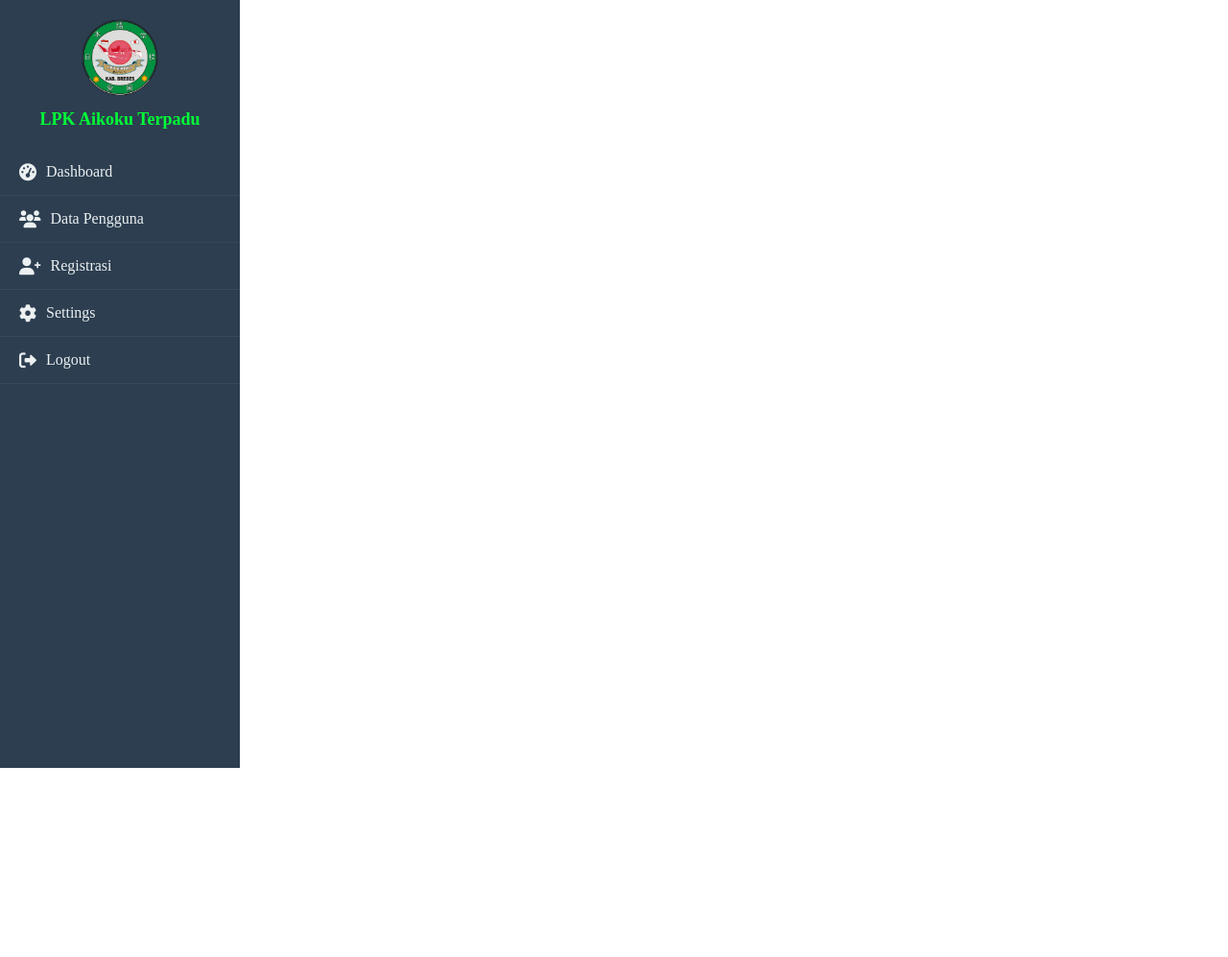
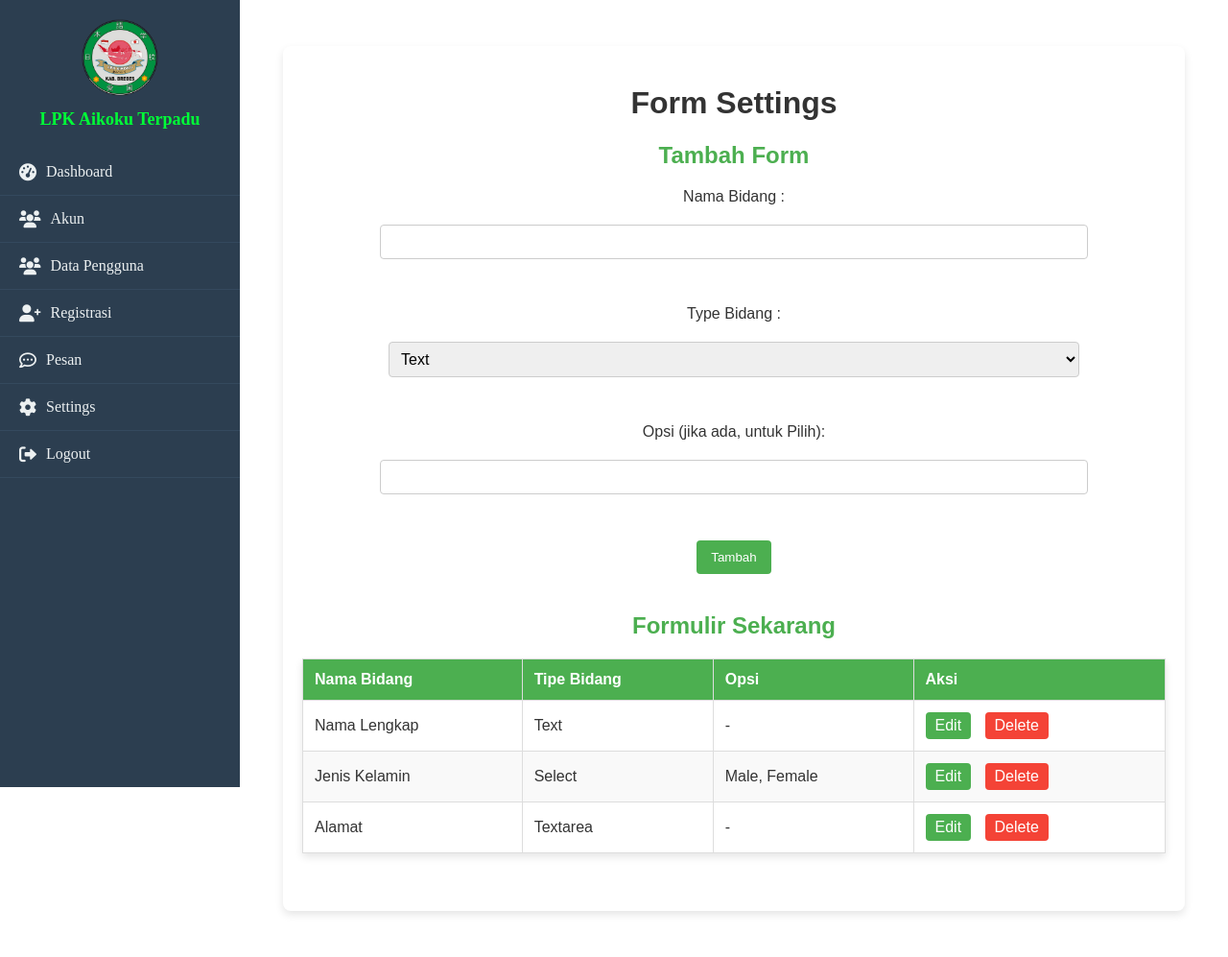
Before and after one commit to MuhammadBaehaqi/website_company_profile_lpk_aikoku_terpadu, a PHP site: page /settings.php in a window 1280 px wide. Shown: the whole page at 96% size. Before the commit the page ends 800 px from the top, so only its background shows below. Run offline with PHP 8.4, Linux system fonts and the light colour scheme; a user stored in the database is signed in; some libraries are stand-ins or nearby versions.

```diff
--- a/contact.php
+++ b/contact.php
@@ -9,6 +9,10 @@
     <link rel="Icon" href="img/logo.png" type="image/x-Icon">
     <script src="https://unpkg.com/@phosphor-icons/web"></script>
     <link rel="stylesheet" href="https://cdnjs.cloudflare.com/ajax/libs/font-awesome/6.0.0-beta3/css/all.min.css">
+    <style>/* Contact Container */
+
+
+</style>
 </head>
 
 <body>
@@ -79,7 +83,7 @@ dalam layout grid. -->
             <!-- allowfullscreen: untuk ditampilkan dalam mode layar penuh. -->
             <iframe src="https://www.google.com/maps/embed?pb=!1m18!1m12!1m3!1d3357.4110305641657!2d108.97572757419275!3d-6.912507667651758!2m3!1f0!2f0!3f0!3m2!1i1024!2i768!4f13.1!3m3!1m2!1s0x2e6fa5af84c2ae8d%3A0x6d0eb4890eba578f!2sLPK%20AIKOKU%20TERPADU!5e1!3m2!1sid!2sid!4v1730649739920!5m2!1sid!2sid" allowfullscreen></iframe>
         </div>
-    </div>
+
 
     <?php include 'footer.php'; ?>
 </body>
--- a/form.php
+++ b/form.php
@@ -4,7 +4,7 @@
     <meta charset="UTF-8">
     <meta name="viewport" content="width=device-width, initial-scale=1.0">
     <title>Pendaftaran</title>
-    <link rel="stylesheet" href="style.css">
+
     <link rel="Icon" href="img/logo.png" type="image/x-Icon">
     <script src="https://unpkg.com/@phosphor-icons/web"></script>
     <link rel="stylesheet" href="https://cdnjs.cloudflare.com/ajax/libs/font-awesome/6.0.0-beta3/css/all.min.css">
@@ -279,7 +279,7 @@
 			<option value="ENGINEERING">Engineering</option>
 	</div>
 
-  <select class="form-group">
+  <div class="form-group">
       <label for="pendidikan_terakhir">Pendidikan Terakhir:</label>
       <select id="pendidikan_terakhir" name="kirim_pendidikan_terakhir">
         <option value="">Pilih Pendidikan Terakhir</option>
@@ -295,7 +295,7 @@
         <option value="S2">S2</option>
         <option value="S3">S3</option>
       </select>
-    </select>
+</div>
 
     <div class="form-group">
       <label for="pengalaman_kerja">Pengalaman Kerja:</label>
--- a/index.php
+++ b/index.php
@@ -15,7 +15,7 @@
   <!-- Navbar -->
   <?php include('navbar.php'); ?>
   <div class="header-text">
-
+    <h1>LPK AIKOKU TERPADU <br>愛国テレパデｳ</h1>
     <p>Pusat Pelatihan Bahasa Jepang Terbaik untuk Mewujudkan </p>
     <p>Impian Berkarir Di Jepang Bersama LPK Aikoku Terpadu</p>
   </div>
--- a/login.php
+++ b/login.php
@@ -30,7 +30,6 @@ if ($_SERVER['REQUEST_METHOD'] === 'POST') {
     }
     $stmt->close();
 }
-
 ?>
 
 <!DOCTYPE html>
--- a/settings.php
+++ b/settings.php
@@ -13,179 +13,229 @@ include 'sidebar.php';
     font-family: Arial, sans-serif;
 }
 
-/* Dashboard Header */
-.dashboard-header {
-    margin-bottom: 20px;
-    text-align: center;
-}
-.dashboard-title {
-    font-size: 2rem;
-    color: #2c3e50;
+<!DOCTYPE html>
+<html lang="en">
+<head>
+    <meta charset="UTF-8">
+    <meta name="viewport" content="width=device-width, initial-scale=1.0">
+    <title>Admin Dashboard</title>
+<style>
+body {
+    font-family: Arial, sans-serif;
     margin: 0;
-}
-.dashboard-header p {
-    font-size: 1.2rem;
-    color: #7f8c8d;
-    margin: 10px 0 0;
+    padding: 0;
+    background-color: #f4f4f4;
 }
 
-/* Stats Container */
-.stats-container {
-    display: grid;
-    grid-template-columns: repeat(auto-fill, minmax(200px, 1fr));
-    gap: 20px;
-    margin-bottom: 20px;
-}
-.stat-card {
-    background-color: #3498db;
-    color: #fff;
+.main-content {
     padding: 20px;
-    border-radius: 8px;
-    text-align: center;
-    box-shadow: 0 2px 5px rgba(0, 0, 0, 0.1);
-    transition: transform 0.2s ease, box-shadow 0.2s ease;
-}
-.stat-card h3 {
-    margin: 0 0 10px;
-    font-size: 1.2rem;
-    font-weight: bold;
-}
-.stat-card .number {
-    font-size: 2rem;
-    font-weight: bold;
-}
-.stat-card:hover {
-    transform: translateY(-5px);
-    box-shadow: 0 4px 10px rgba(0, 0, 0, 0.2);
+    background-color: #fff;
+    color: #333;
+    font-family: Arial, sans-serif;
+    margin-left: 250px; /* Sesuaikan dengan lebar sidebar */
 }
 
-/* Recent Activity */
-.recent-activity {
-    background-color: #ecf0f1;
+
+.container {
+    max-width: 900px;
+    margin: 20px auto;
     padding: 20px;
+    background-color: white;
     border-radius: 8px;
-    box-shadow: 0 2px 5px rgba(0, 0, 0, 0.1);
+    box-shadow: 0 4px 8px rgba(0, 0, 0, 0.1);
+
 }
-.recent-activity h2 {
-    margin: 0 0 15px;
-    font-size: 1.5rem;
-    color: #2c3e50;
+
+
+header h1 {
+    text-align: center;
+    color: #333;
 }
-.activity-list {
-    list-style: none;
-    padding: 0;
-    margin: 0;
+
+/* Section Styling */
+.add-form, .form-list {
+    margin-bottom: 40px;
 }
-.activity-item {
-    padding: 10px;
-    background-color: #fff;
-    margin-bottom: 10px;
+
+h2 {
+    text-align: center;
+    color: #4CAF50;
+}
+
+/* Form Styling */
+form {
+    display: flex;
+    flex-direction: column;
+    align-items: center;
+    gap: 15px;
+}
+
+input, select {
+    width: 80%;
+    padding: 8px;
+    font-size: 1em;
+    border: 1px solid #ccc;
     border-radius: 4px;
-    box-shadow: 0 1px 3px rgba(0, 0, 0, 0.1);
-    font-size: 1rem;
-    color: #34495e;
-    transition: background-color 0.2s ease, box-shadow 0.2s ease;
+    margin-top: 5px;
 }
-.activity-item:hover {
-    background-color: #dcdde1;
-    box-shadow: 0 2px 6px rgba(0, 0, 0, 0.15);
+
+button {
+    padding: 10px 15px;
+    background-color: #4CAF50;
+    color: white;
+    border: none;
+    border-radius: 4px;
+    cursor: pointer;
+}
+
+button:hover {
+    background-color: #45a049;
+}
+
+/* Table Styling */
+table {
+    width: 100%;
+    border-collapse: collapse;
+    margin-top: 20px;
+    border-radius: 4px;
+    box-shadow: 0 4px 8px rgba(0, 0, 0, 0.1);
+}
+
+table, th, td {
+    border: 1px solid #ddd;
+}
+
+th, td {
+    padding: 12px;
+    text-align: left;
+}
+
+th {
+    background-color: #4CAF50;
+    color: white;
+}
+
+tr:nth-child(even) {
+    background-color: #f9f9f9;
+}
+
+button.edit-btn, button.delete-btn {
+    padding: 5px 10px;
+    font-size: 1em;
+    border-radius: 4px;
+    cursor: pointer;
+}
+
+button.edit-btn {
+    background-color:#4CAF50;
+    color: white;
+    margin-right: 10px;
+}
+
+button.edit-btn:hover {
+    background-color: #45a049;
+}
+
+button.delete-btn {
+    background-color: #f44336;
+    color: white;
+}
+
+button.delete-btn:hover {
+    background-color: #d32f2f;
+}
+@media (max-width: 768px) {
+    .sidebar {
+        width: 200px; /* Atur ulang ukuran sidebar */
+    }
+    .main-content, .container {
+        margin-left: 100px; /* Sesuaikan dengan sidebar lebih kecil */
+    }
+}
+
+@media (max-width: 480px) {
+    .sidebar {
+        width: 100px; /* Sidebar minimal untuk layar kecil */
+    }
+    .main-content, .container {
+        margin-left: 100px; /* Sesuaikan dengan lebar minimal sidebar */
+    }
 }
 
 </style>
 </head>
+<body>
    <div class="main-content">
+    <div class="container">
+        <header>
+            <h1>Form Settings</h1>
+        </header>
 
+        <!-- Form for adding new field -->
+        <section class="add-form">
+            <h2>Tambah Form</h2>
+            <form>
+                <label for="field_name">Nama Bidang :</label>
+                <input type="text" id="field_name" name="field_name" required><br>
 
-</div>
-     <!-- <style>
-    body {
-      font-family: Arial, sans-serif;
-      margin: 0;
-      padding: 0;
-      display: flex;
-    }
+                <label for="field_type">Type Bidang :</label>
+                <select id="field_type" name="field_type" required>
+                    <option value="text">Text</option>
+                    <option value="select">Select</option>
+                    <option value="textarea">Textarea</option>
+                </select><br>
 
-   .main-content {
-            flex-grow: 1;
-            padding: 20px;
-        }
-    h1 {
-      text-align: center;
-      margin-bottom: 30px;
-    }
+                <label for="options">Opsi (jika ada, untuk Pilih):</label>
+                <input type="text" id="options" name="options"><br>
 
-    table {
-      width: 100%;
-      border-collapse: collapse;
-      margin-bottom: 30px;
-    }
+                <button type="submit">Tambah</button>
+            </form>
+        </section>
 
-    th, td {
-      padding: 10px;
-      text-align: left;
-      border-bottom: 1px solid #ddd;
-    }
-
-    th {
-      background-color: #f2f2f2;
-    }
-
-    .btn-container {
-      text-align: right;
-      margin-bottom: 20px;
-    }
-
-    .btn {
-      background-color: #4CAF50;
-      color: white;
-      padding: 10px 20px;
-      border: none;
-      border-radius: 5px;
-      cursor: pointer;
-    }
-
-    .btn:hover {
-      background-color: #45a049;
-    }
-  </style>
-
- <div class="main-content">
-            <h1>Admin Settings</h1>
-    <div class="btn-container">
-      <button class="btn">Tambah Registrasi</button>
-    </div>
-
+        <!-- Table yang sudah ada -->
+        <section class="form-list">
+            <h2>Formulir Sekarang</h2>
             <table>
                 <thead>
                     <tr>
-          <th>ID</th>
-          <th>Name</th>
-          <th>Email</th>
-          <th>Registration Date</th>
-          <th>Actions</th>
+                        <th>Nama Bidang</th>
+                        <th>Tipe Bidang</th>
+                        <th>Opsi</th>
+                        <th>Aksi</th>
                     </tr>
                 </thead>
                 <tbody>
                     <tr>
-          <td>1</td>
-          <td>John Doe</td>
-          <td>john.doe@example.com</td>
-          <td>2023-04-15</td>
+                        <td>Nama Lengkap</td>
+                        <td>Text</td>
+                        <td>-</td>
                         <td>
-            <a href="#">Edit</a>
-            <a href="#">Delete</a>
+                            <button class="edit-btn">Edit</button>
+                            <button class="delete-btn">Delete</button>
                         </td>
                     </tr>
                     <tr>
-          <td>2</td>
-          <td>Jane Smith</td>
-          <td>jane.smith@example.com</td>
-          <td>2023-05-01</td>
+                        <td>Jenis Kelamin</td>
+                        <td>Select</td>
+                        <td>Male, Female</td>
                         <td>
-            <a href="#">Edit</a>
-            <a href="#">Delete</a>
+                            <button class="edit-btn">Edit</button>
+                            <button class="delete-btn">Delete</button>
+                        </td>
+                    </tr>
+                    <tr>
+                        <td>Alamat</td>
+                        <td>Textarea</td>
+                        <td>-</td>
+                        <td>
+                            <button class="edit-btn">Edit</button>
+                            <button class="delete-btn">Delete</button>
                         </td>
                     </tr>
                 </tbody>
             </table>
-  </div> -->
+        </section>
+    </div>
+    </div>
+</body>
+</html>
--- a/sidebar.php
+++ b/sidebar.php
@@ -82,8 +82,10 @@
     </div>
     <ul class="sidebar-menu">
         <li><a href="db_admin.php"><i class="fas fa-tachometer-alt"></i> Dashboard</a></li>
+        <li><a href="data_akun.php"><i class="fas fa-users"></i> Akun</a></li>
         <li><a href="data_pengguna.php"><i class="fas fa-users"></i> Data Pengguna</a></li>
         <li><a href="data_regis.php"><i class="fas fa-user-plus"></i> Registrasi</a></li>
+        <li><a href="data_contact.php"><i class="fa-regular fa-comment-dots"></i> Pesan</a></li>
         <li><a href="settings.php"><i class="fas fa-cog"></i> Settings</a></li>
         <li><a href="log_out.php"><i class="fas fa-sign-out-alt"></i> Logout</a></li>
     </ul>
--- a/update.php
+++ b/update.php
@@ -19,8 +19,8 @@ Alamat: <input type="text" name="alamat2" value='<?php echo $hasil['alamat']?>'>
 Alamat Keluarga: <input type="text" name="alamatkeluarga2" value='<?php echo $hasil['alamat']?>'><br>
 <input type="submit">
 </form>
+
 <?php
-
 if(!empty($_POST)){
     $id_regis = $_POST['id2'];
     $a = $_POST['nama2'];
```
Also changed, not shown: data_akun.php (added, +134 -0 lines), data_contact.php (added, +116 -0 lines), data_pengguna.php (+21 -9 lines), data_regis.php (+6 -7 lines), hapus_contact.php (added, +12 -0 lines), style.css (+8 -0 lines), update_contact.php (added, +32 -0 lines). Lines whose indentation alone changed are shown as unchanged.
